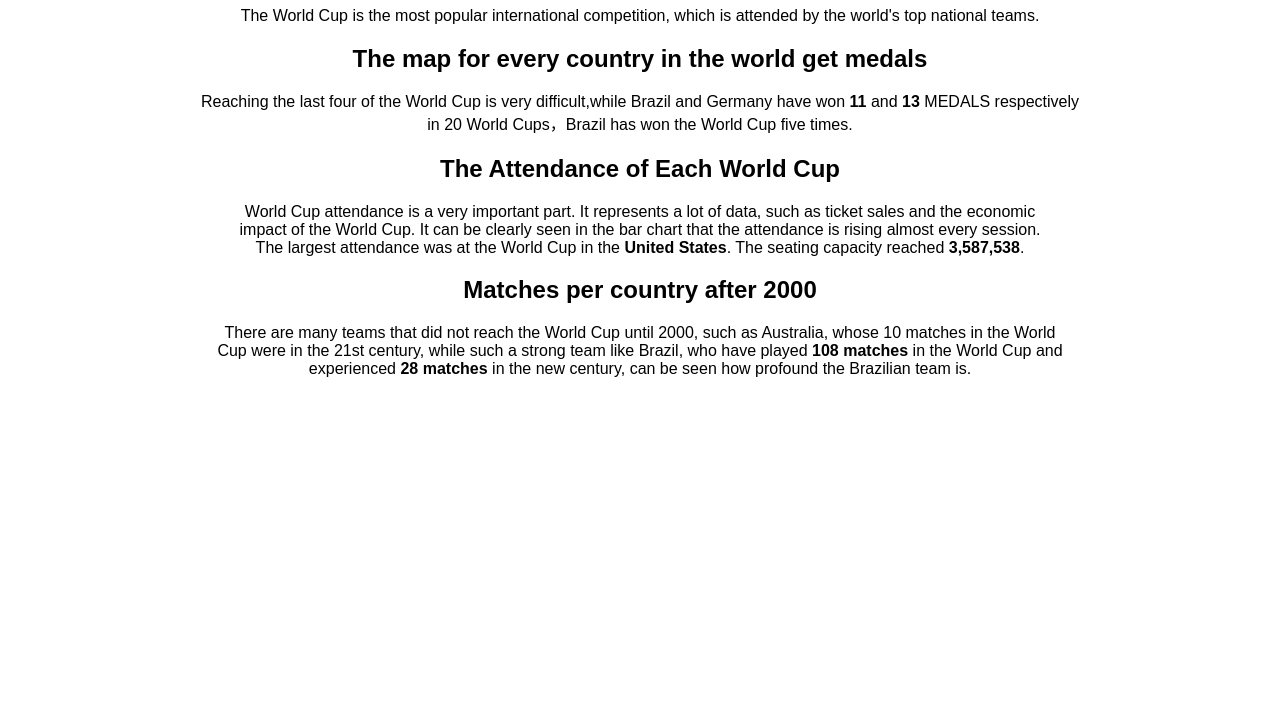
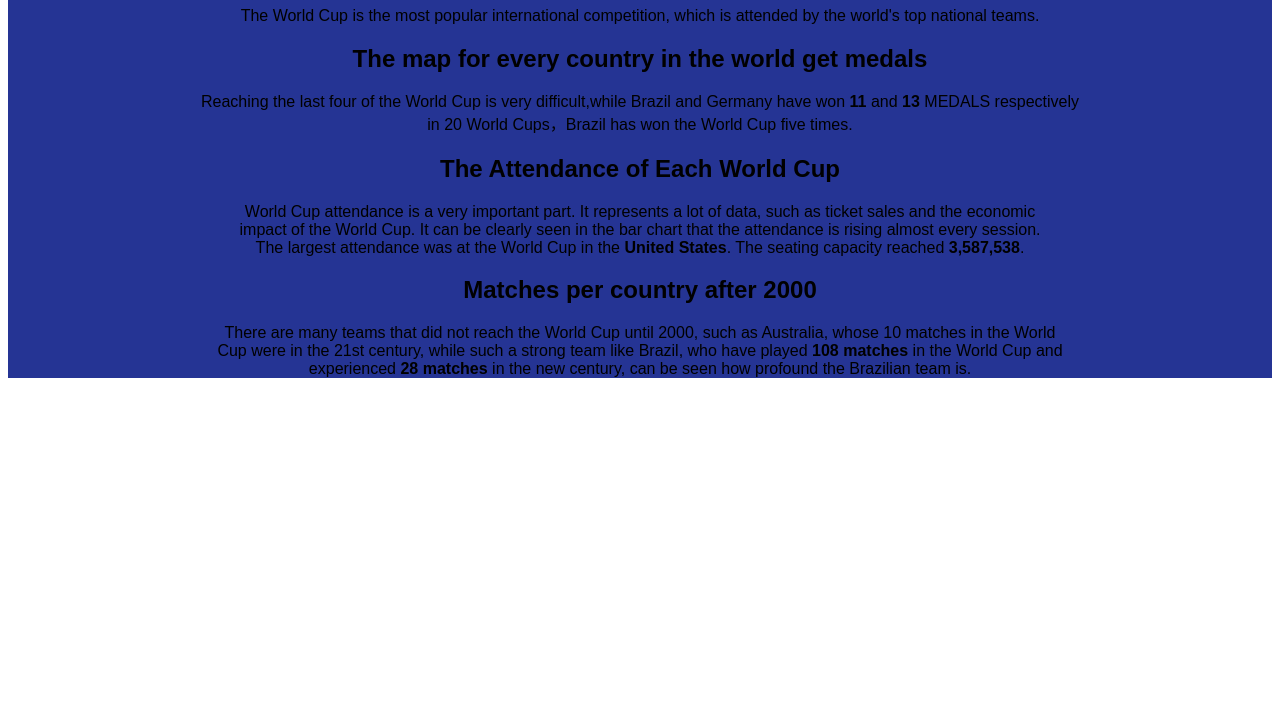
Before and after one commit to Yongjun1998/Visualisation2, a plain HTML site: page index.html in a window 1280 px wide. Shown: the part 73-800 px from the top of the page. Drawn offline with Linux system fonts and the light colour scheme; a script that the page names is missing.

Commit message:
Update index.html

```diff
--- a/index.html
+++ b/index.html
@@ -13,6 +13,8 @@
 
 </head>
 <body>
+
+<div style="background:#253494">
 
 <div class="text" style=" text-align:center;">
   <h1>FIFA World Cup Visualisation</h1>
```
